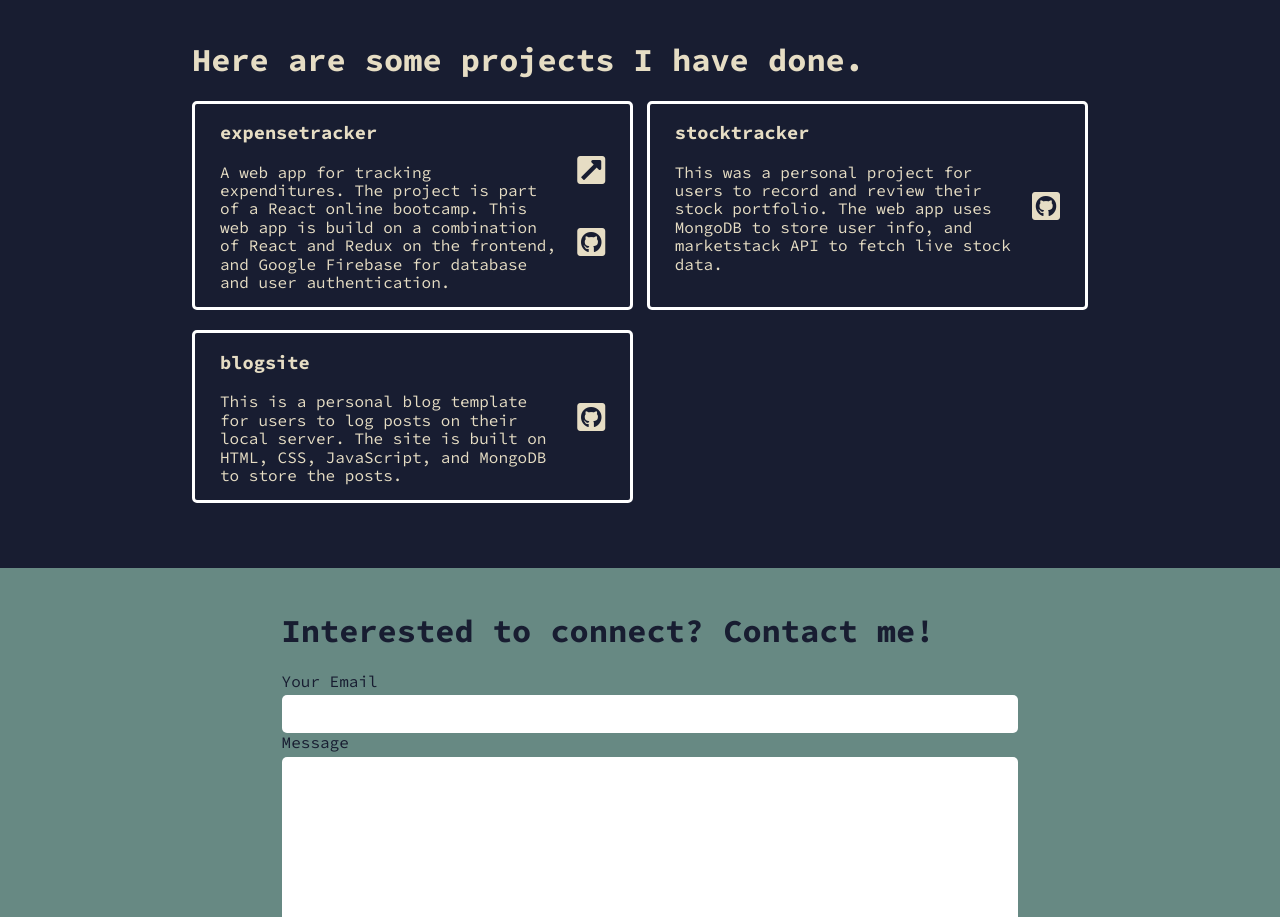
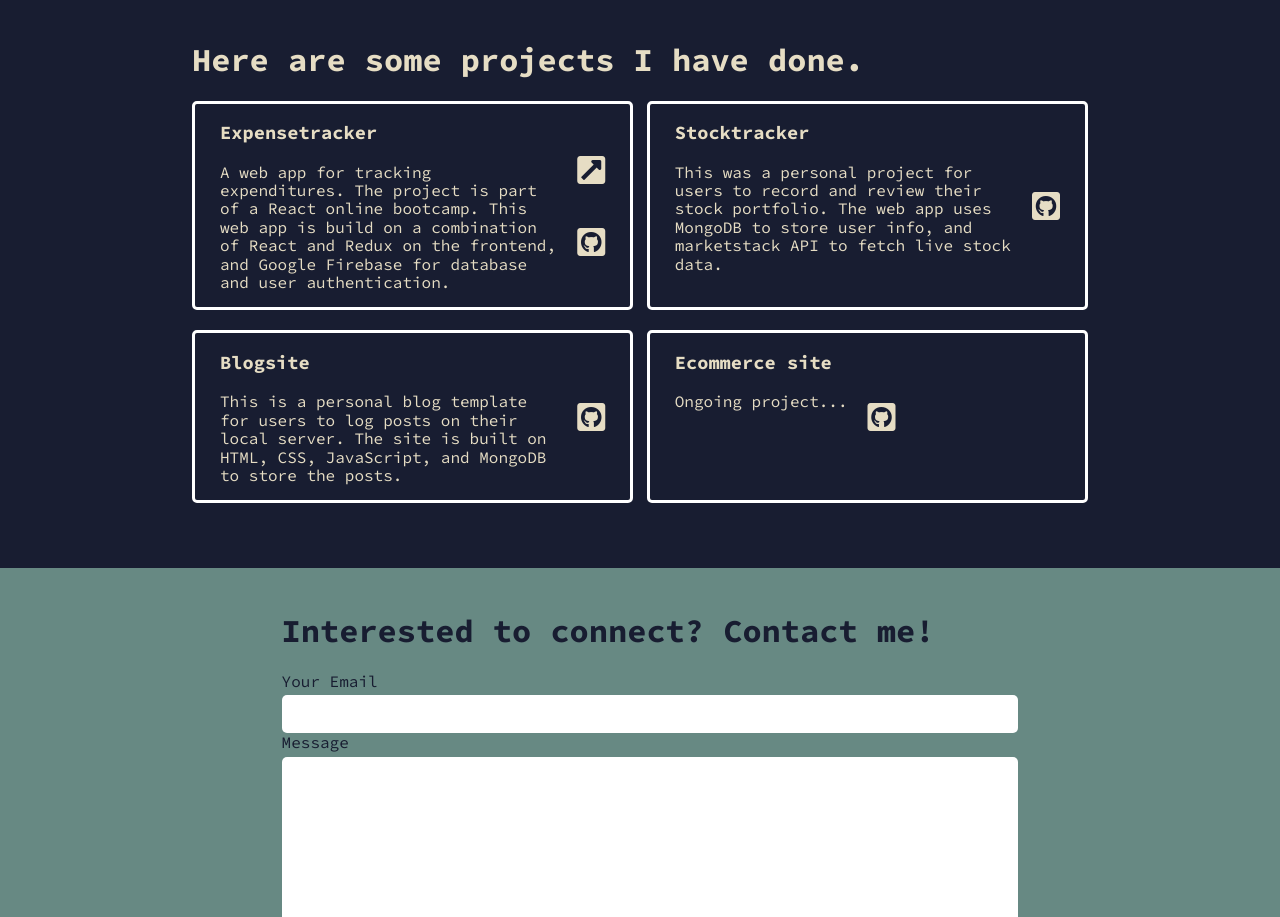
Before and after one commit to salmonsashimi/my-site, a React (Create React App) app: page / in a window 1280 px wide. Shown: the part 1460-2377 px from the top of the page. Built offline with nearby package versions, Linux system fonts and the light colour scheme.

Commit message:
added project

```diff
--- a/src/components/Projects.js
+++ b/src/components/Projects.js
@@ -23,19 +23,24 @@ const Projects = (props) => (
 Projects.defaultProps = {
     projects: [
         {
-            name: 'expensetracker',
+            name: 'Expensetracker',
             desc: 'A web app for tracking expenditures. The project is part of a React online bootcamp. This web app is build on a combination of React and Redux on the frontend, and Google Firebase for database and user authentication.',
             link: 'https://expensetracker-1.herokuapp.com/',
             repo: 'https://github.com/salmonsashimi/expensetracker'
         },
         {
-            name: 'stocktracker',
+            name: 'Stocktracker',
             desc: 'This was a personal project for users to record and review their stock portfolio. The web app uses MongoDB to store user info, and marketstack API to fetch live stock data. ',
             repo: 'https://github.com/salmonsashimi/stocktracker'
         },
         {
-            name: 'blogsite',
+            name: 'Blogsite',
             desc: 'This is a personal blog template for users to log posts on their local server. The site is built on HTML, CSS, JavaScript, and MongoDB to store the posts.',
+            repo: 'https://github.com/salmonsashimi/blogsite'
+        },
+        {
+            name: 'Ecommerce site',
+            desc: 'Ongoing project...',
             repo: 'https://github.com/salmonsashimi/blogsite'
         }
 
```
